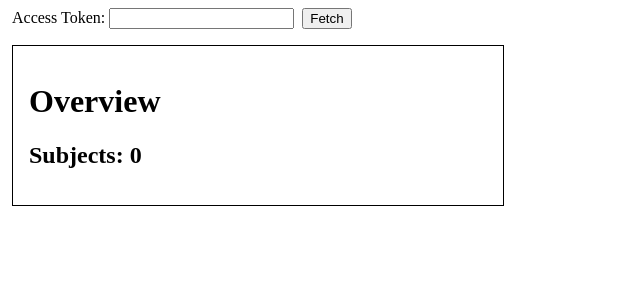
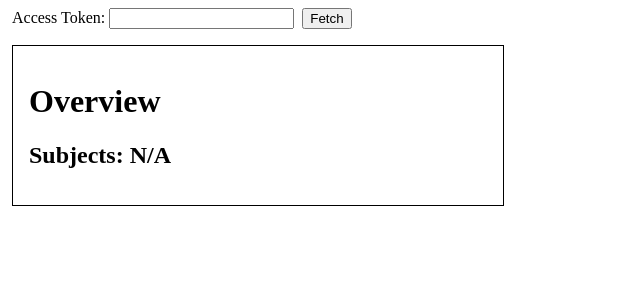
Before and after one commit to bobaekang/poc-portal-overview-component, a React (Create React App) app: page / in a window 1280 px wide. Shown: the top 300 px of the page, without its empty margins (0-640 px from the left). Built offline with nearby package versions, Linux system fonts and the light colour scheme.

Commit message:
Use value -1 to indicate no data and display 'N/A'

```diff
--- a/src/IndexOverview.js
+++ b/src/IndexOverview.js
@@ -14,7 +14,7 @@ function fetchData({ token, query }) {
 }
 
 function IndexOverview({ isFetching, setIsFetching, setIsError, token }) {
-  const [subject, setSubject] = useState(0);
+  const [subject, setSubject] = useState(-1);
 
   useEffect(() => {
     if (isFetching)
@@ -22,7 +22,7 @@ function IndexOverview({ isFetching, setIsFetching, setIsError, token }) {
         .then(({ data }) => setSubject(data._inrg_count))
         .catch((e) => {
           setIsError(true);
-          setSubject(0);
+          setSubject(-1);
           console.error(e);
         })
         .finally(() => setIsFetching(false));
@@ -37,7 +37,7 @@ function IndexOverview({ isFetching, setIsFetching, setIsError, token }) {
       }}
     >
       <h1>Overview</h1>
-      <h2>Subjects: {subject}</h2>
+      <h2>Subjects: {subject < 0 ? "N/A" : subject}</h2>
     </div>
   );
 }
```
